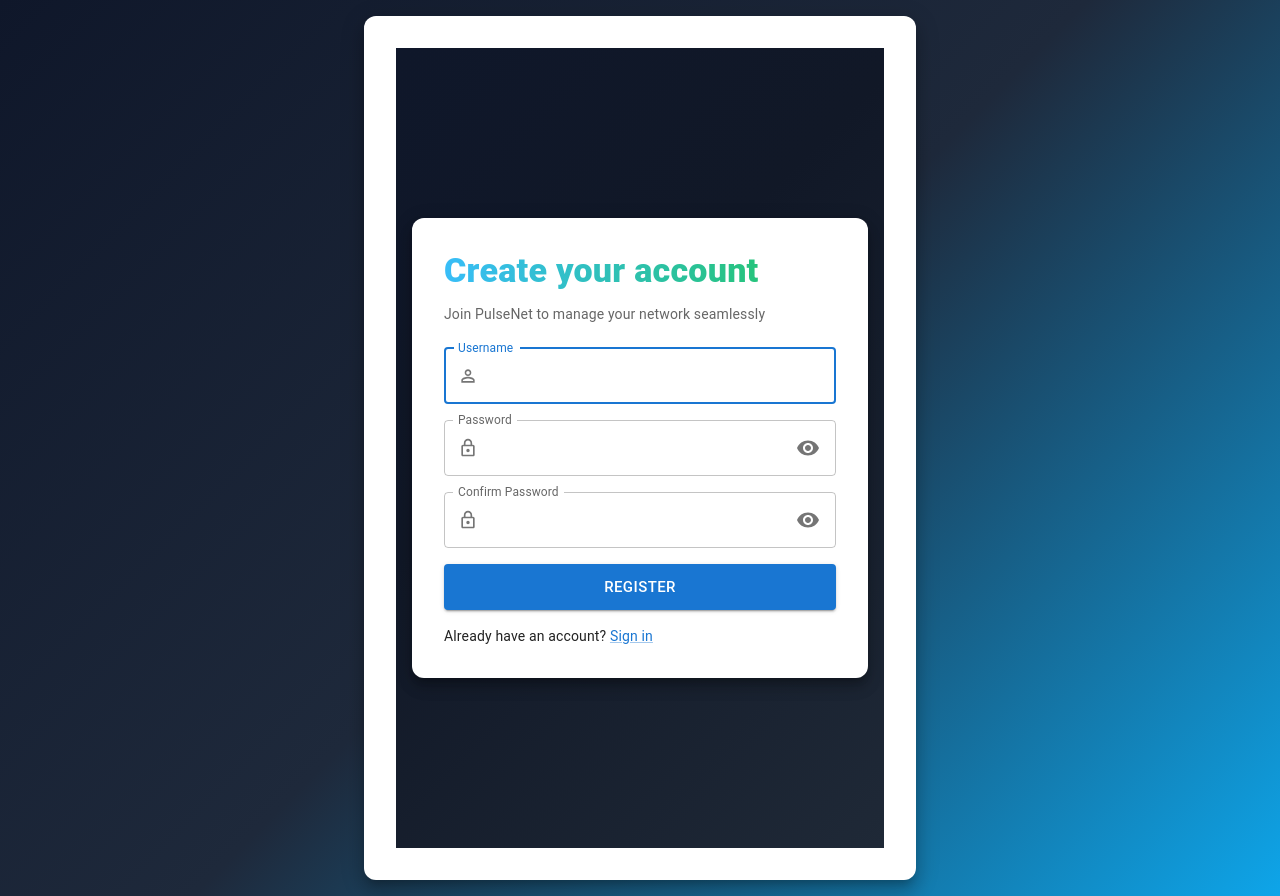
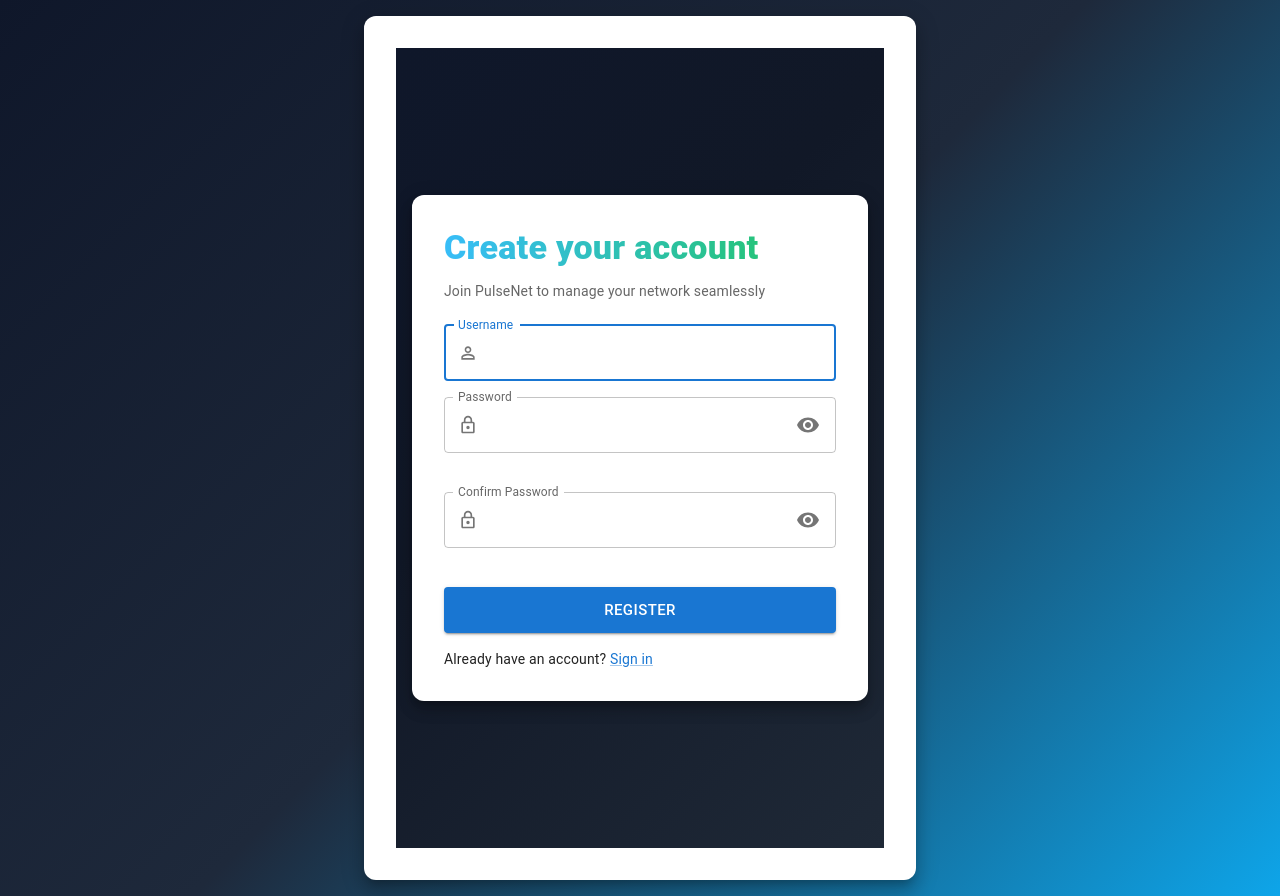
Before and after one commit to davetes/NACSYSTEM, a React (Create React App) app in the folder frontend/: page /register in a window 1280 px wide. Built offline with nearby package versions, Linux system fonts and the light colour scheme.

Commit message:
enforced strong password rules on both Login and Register screens.

```diff
--- a/frontend/public/index.html
+++ b/frontend/public/index.html
@@ -6,9 +6,10 @@
     <meta name="theme-color" content="#1976d2" />
     <meta name="description" content="SDN-oriented NAC system dashboard" />
     <!-- Project icons: place your files in public/ with the names below -->
-    <link rel="icon" type="image/svg+xml" href="%PUBLIC_URL%/g33.svg" />
+    <link rel="icon" type="image/svg+xml" href="%PUBLIC_URL%/g33.svg?v=2" />
+    <link rel="shortcut icon" href="%PUBLIC_URL%/g33.svg?v=2" type="image/svg+xml" />
     <!-- Fallback ICO if SVG is not supported -->
-    <link rel="icon" href="%PUBLIC_URL%/favicon.ico" />
+    <link rel="icon" href="%PUBLIC_URL%/favicon.ico?v=2" />
     <!-- Apple touch icon -->
     <link rel="apple-touch-icon" href="%PUBLIC_URL%/pulsenet-apple-touch-icon.png" />
     <link rel="manifest" href="%PUBLIC_URL%/manifest.json" />
--- a/frontend/src/components/Login.js
+++ b/frontend/src/components/Login.js
@@ -10,13 +10,21 @@ export default function Login() {
   const [loading, setLoading] = useState(false);
   const [error, setError] = useState('');
   const [showPassword, setShowPassword] = useState(false);
+  const [passwordError, setPasswordError] = useState('');
   const navigate = useNavigate();
+
+  const isStrongPassword = (pwd) => /^(?=.*[A-Za-z])(?=.*\d)(?=.*[^\w\s]).{6,}$/.test(pwd);
 
   const onSubmit = async (e) => {
     e.preventDefault();
     setError('');
+    // Validate required and strength
     if (!username || !password) {
       setError('Please enter username and password');
+      return;
+    }
+    if (!isStrongPassword(password)) {
+      setPasswordError('Password must be 6+ chars and include a letter, a number, and a special character');
       return;
     }
     setLoading(true);
@@ -86,8 +94,20 @@ export default function Login() {
             label="Password"
             type={showPassword ? 'text' : 'password'}
             value={password}
-            onChange={(e) => setPassword(e.target.value)}
+            onChange={(e) => {
+              const v = e.target.value;
+              setPassword(v);
+              if (!v) {
+                setPasswordError('');
+              } else if (!isStrongPassword(v)) {
+                setPasswordError('Password must be 6+ chars and include a letter, a number, and a special character');
+              } else {
+                setPasswordError('');
+              }
+            }}
             fullWidth
+            error={Boolean(passwordError)}
+            helperText={passwordError || ' '}
             InputProps={{
               startAdornment: (
                 <InputAdornment position="start">
--- a/frontend/src/components/Register.js
+++ b/frontend/src/components/Register.js
@@ -12,17 +12,27 @@ export default function Register() {
   const [error, setError] = useState('');
   const [showPassword, setShowPassword] = useState(false);
   const [showConfirm, setShowConfirm] = useState(false);
+  const [passwordError, setPasswordError] = useState('');
+  const [confirmError, setConfirmError] = useState('');
   const navigate = useNavigate();
+
+  const isStrongPassword = (pwd) => /^(?=.*[A-Za-z])(?=.*\d)(?=.*[^\w\s]).{6,}$/.test(pwd);
 
   const onSubmit = async (e) => {
     e.preventDefault();
     setError('');
+    setPasswordError('');
+    setConfirmError('');
     if (!username || !password) {
       setError('Please enter username and password');
       return;
     }
+    if (!isStrongPassword(password)) {
+      setPasswordError('Password must be 6+ chars and include a letter, a number, and a special character');
+      return;
+    }
     if (password !== confirm) {
-      setError('Passwords do not match');
+      setConfirmError('Passwords do not match');
       return;
     }
     setLoading(true);
@@ -92,8 +102,25 @@ export default function Register() {
             label="Password"
             type={showPassword ? 'text' : 'password'}
             value={password}
-            onChange={(e) => setPassword(e.target.value)}
+            onChange={(e) => {
+              const v = e.target.value;
+              setPassword(v);
+              // validate strength live
+              if (!v) {
+                setPasswordError('');
+              } else if (!isStrongPassword(v)) {
+                setPasswordError('Password must be 6+ chars and include a letter, a number, and a special character');
+              } else {
+                setPasswordError('');
+              }
+              // if confirm already typed, re-validate match
+              if (confirm) {
+                setConfirmError(v === confirm ? '' : 'Passwords do not match');
+              }
+            }}
             fullWidth
+            error={Boolean(passwordError)}
+            helperText={passwordError || ' '}
             InputProps={{
               startAdornment: (
                 <InputAdornment position="start">
@@ -119,8 +146,14 @@ export default function Register() {
             label="Confirm Password"
             type={showConfirm ? 'text' : 'password'}
             value={confirm}
-            onChange={(e) => setConfirm(e.target.value)}
+            onChange={(e) => {
+              const v = e.target.value;
+              setConfirm(v);
+              setConfirmError(v === password ? '' : 'Passwords do not match');
+            }}
             fullWidth
+            error={Boolean(confirmError)}
+            helperText={confirmError || ' '}
             InputProps={{
               startAdornment: (
                 <InputAdornment position="start">
```
Also changed, not shown: 1 other file (tests, documents, lock files or other folders).
